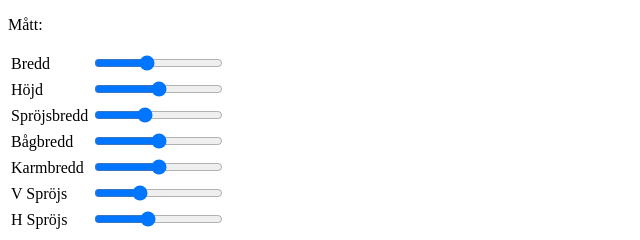
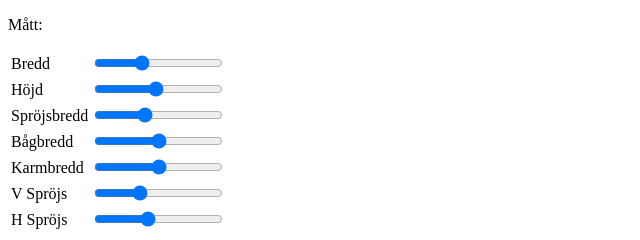
Before and after one commit to edenhill/funster, a plain HTML site: page index.html in a window 1280 px wide. Shown: the full height of the page, 0-640 px from the left. Drawn offline with nearby package versions, Linux system fonts and the light colour scheme.

Commit message:
my fav defaults

```diff
--- a/index.html
+++ b/index.html
@@ -81,11 +81,11 @@
     <table border"0">
     <tr>
     <td>Bredd</td>
-    <td><input text="Width" id="fw" type="range"/ min="1" max="200" value="80" oninput="update_fun()" onchange="update_fun() ; this.title = this.value"></td>
+    <td><input text="Width" id="fw" type="range"/ min="1" max="200" value="70" oninput="update_fun()" onchange="update_fun() ; this.title = this.value"></td>
     </tr>
      <tr>
     <td>Höjd</td>
-        <td><input text="Height" id="fh" type="range"/ min="1" max="200" value="100" oninput="update_fun()" onchange="update_fun() ; this.title = this.value"></td>
+        <td><input text="Height" id="fh" type="range"/ min="1" max="200" value="95" oninput="update_fun()" onchange="update_fun() ; this.title = this.value"></td>
     </tr>
         <tr>
     <td>Spröjsbredd</td>
```
